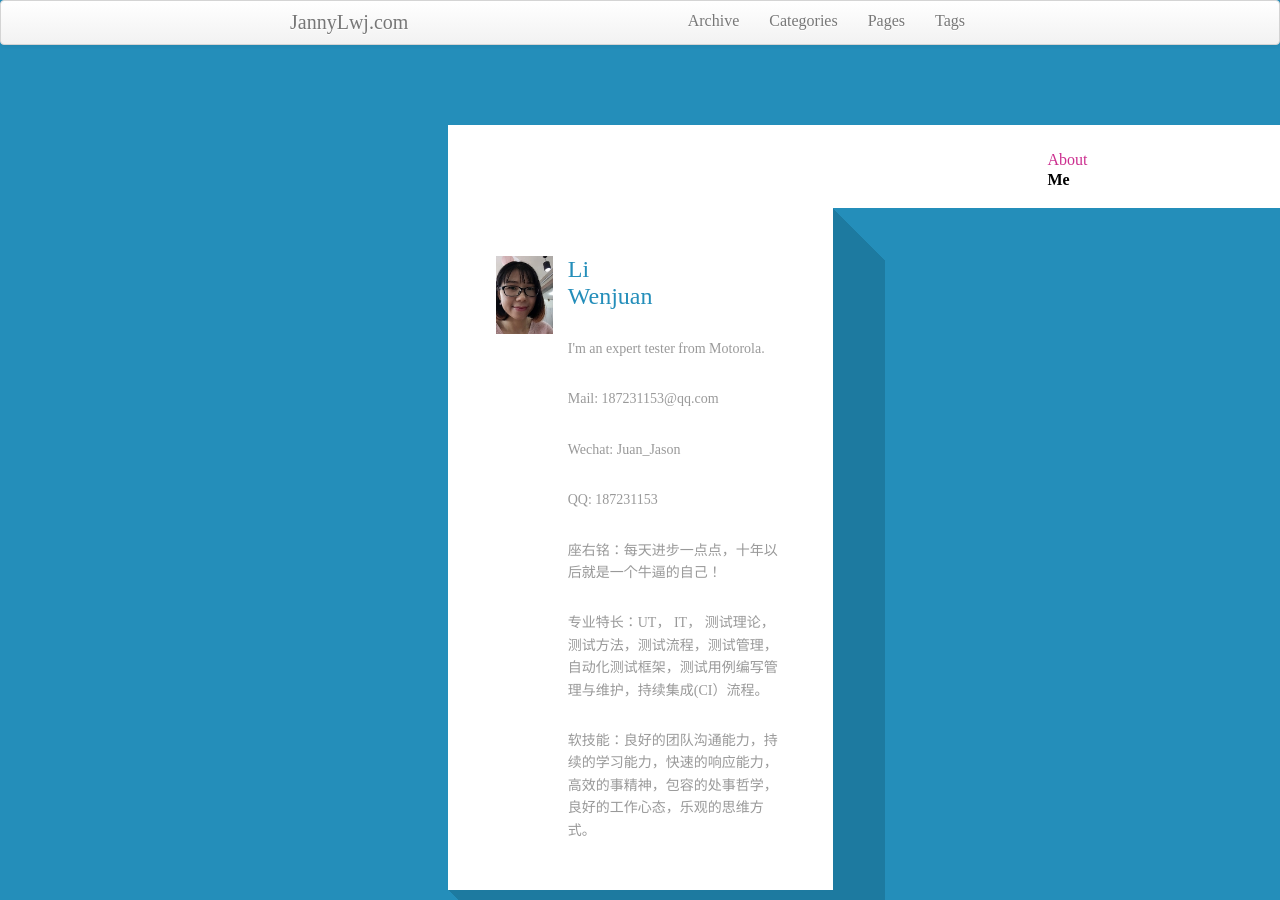
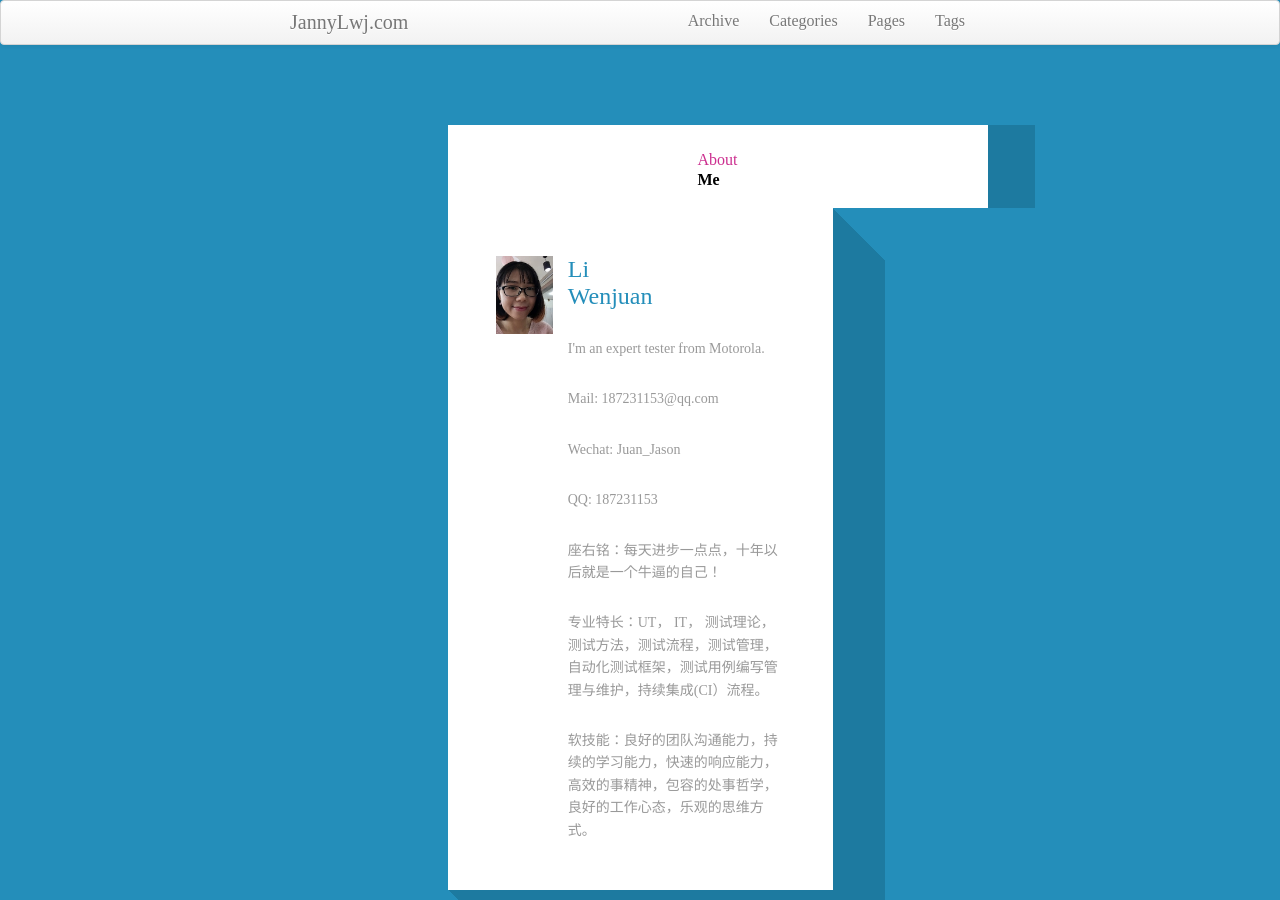
Before and after one commit to JannyLwj/JannyLwj.github.io, a Jekyll site: the page index.html, which Jekyll copies as it is, in a window 1280 px wide. Built offline with Jekyll 4.4.1, drawn with Linux system fonts in a browser that asks for light colours; some web fonts are replaced.

Commit message:
Update style.css

```diff
--- a/assets/css/style.css
+++ b/assets/css/style.css
@@ -95,7 +95,7 @@ div#horizontalTab {
 	color:#fff;
     font-size: 1em;
     cursor: pointer;
-    padding:25px 600px 18px;
+    padding:25px 250px 18px;
     display: inline-block;
     margin: 0;
     list-style: none;
```
